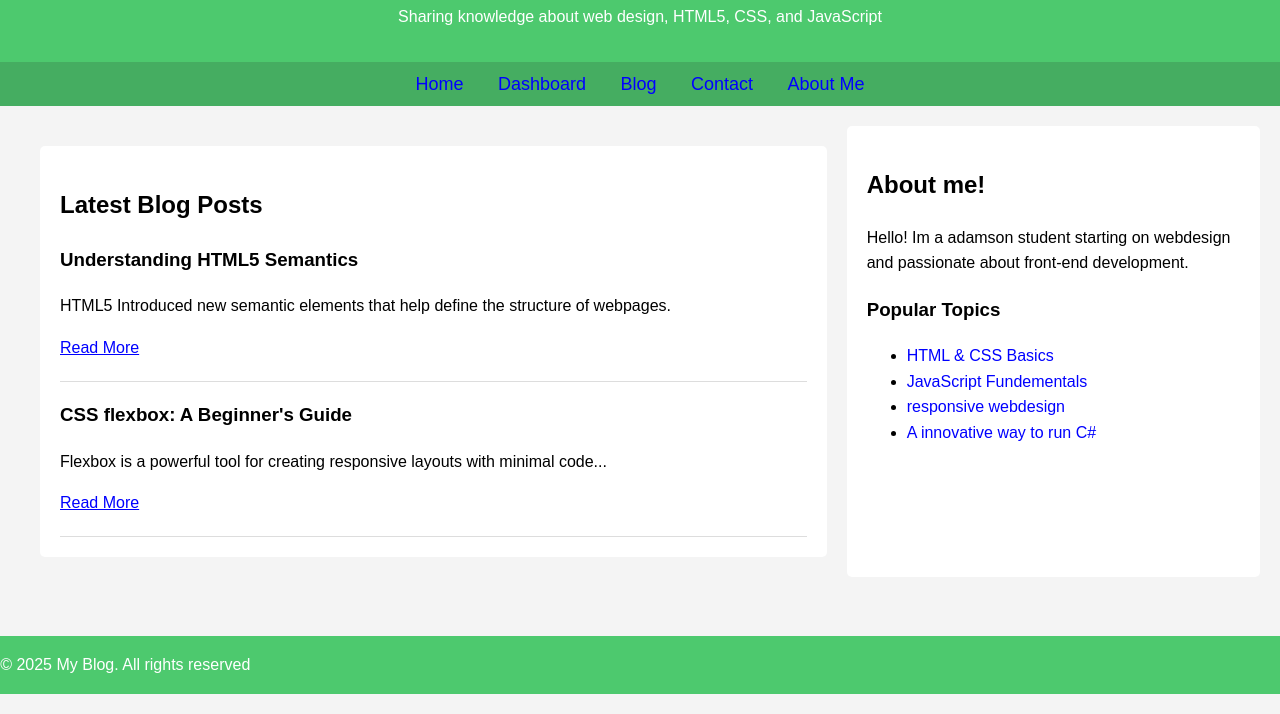
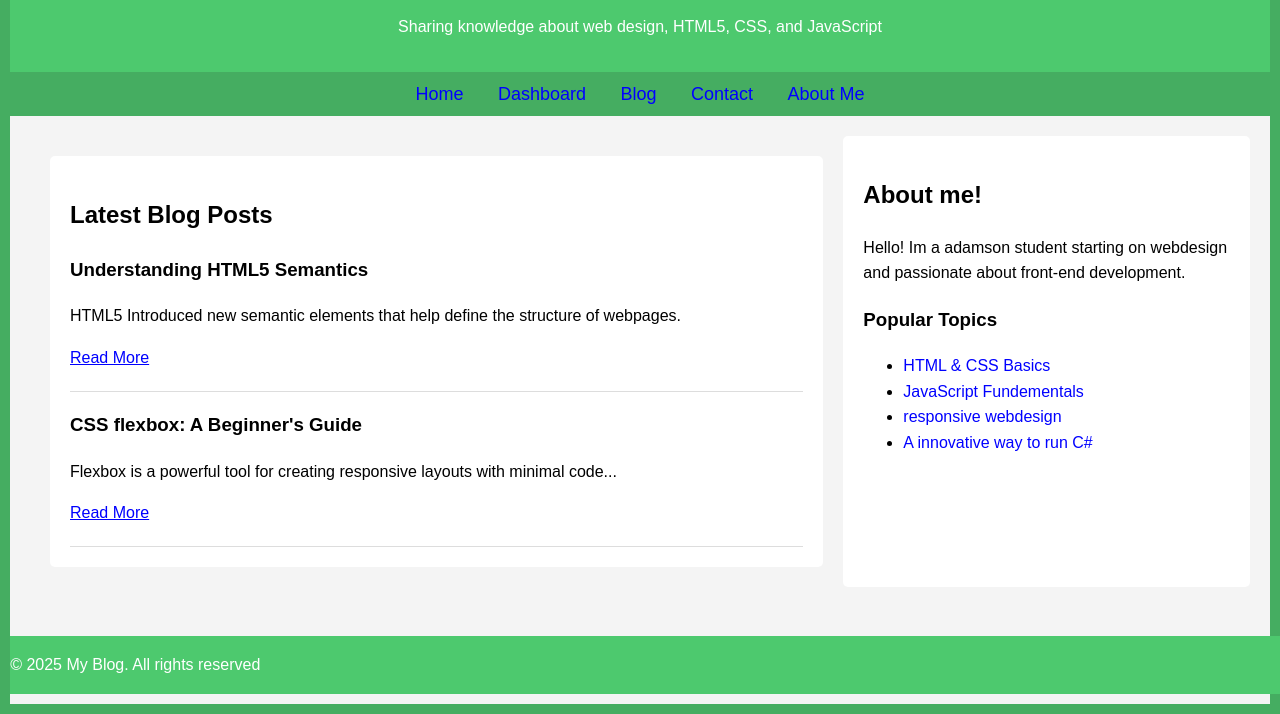
Before and after one commit to JeorgieFau/BlogWebsite2025, a plain HTML site: page index.html in a window 1280 px wide. Shown: the part 106-820 px from the top of the page. Drawn offline with Linux system fonts and the light colour scheme.

Commit message:
Update design.css

```diff
--- a/design.css
+++ b/design.css
@@ -2,9 +2,12 @@ body {
     font-family: Arial, sans-serif;
     line-height: 1.6;
     margin: 0;
-    padding: 0;
+    padding: 20px; /* Only one padding declaration */
     background-color: #f4f4f4;
+    border: 10px solid #45ad61; /* Green border with 10px thickness */
 }
+
+
 header {
     position: sticky;
     top: 0;
@@ -47,6 +50,7 @@ section {
     background: white;
     margin: 20px;
     border-radius: 5px;
+
 }
 aside {
     flex: 1;
```
